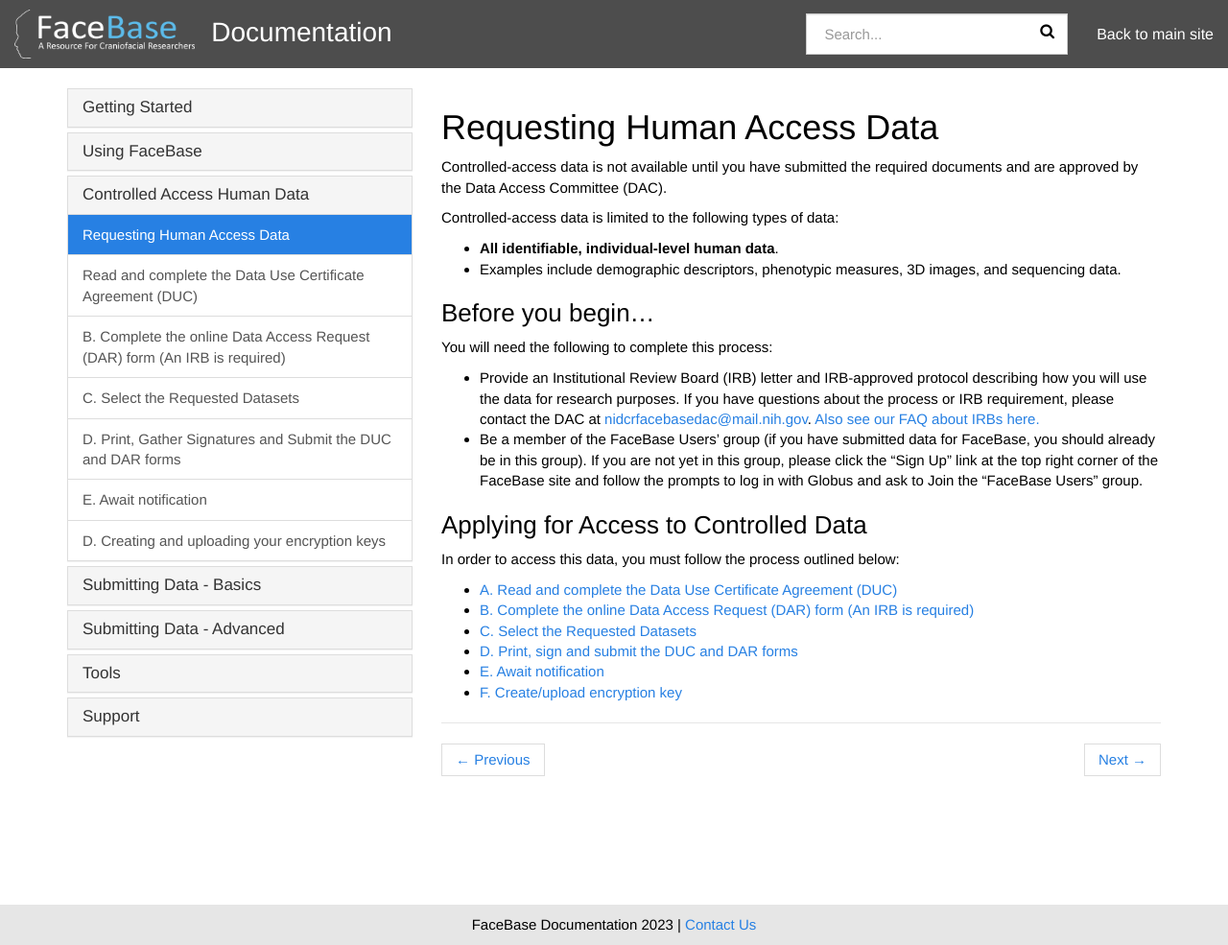
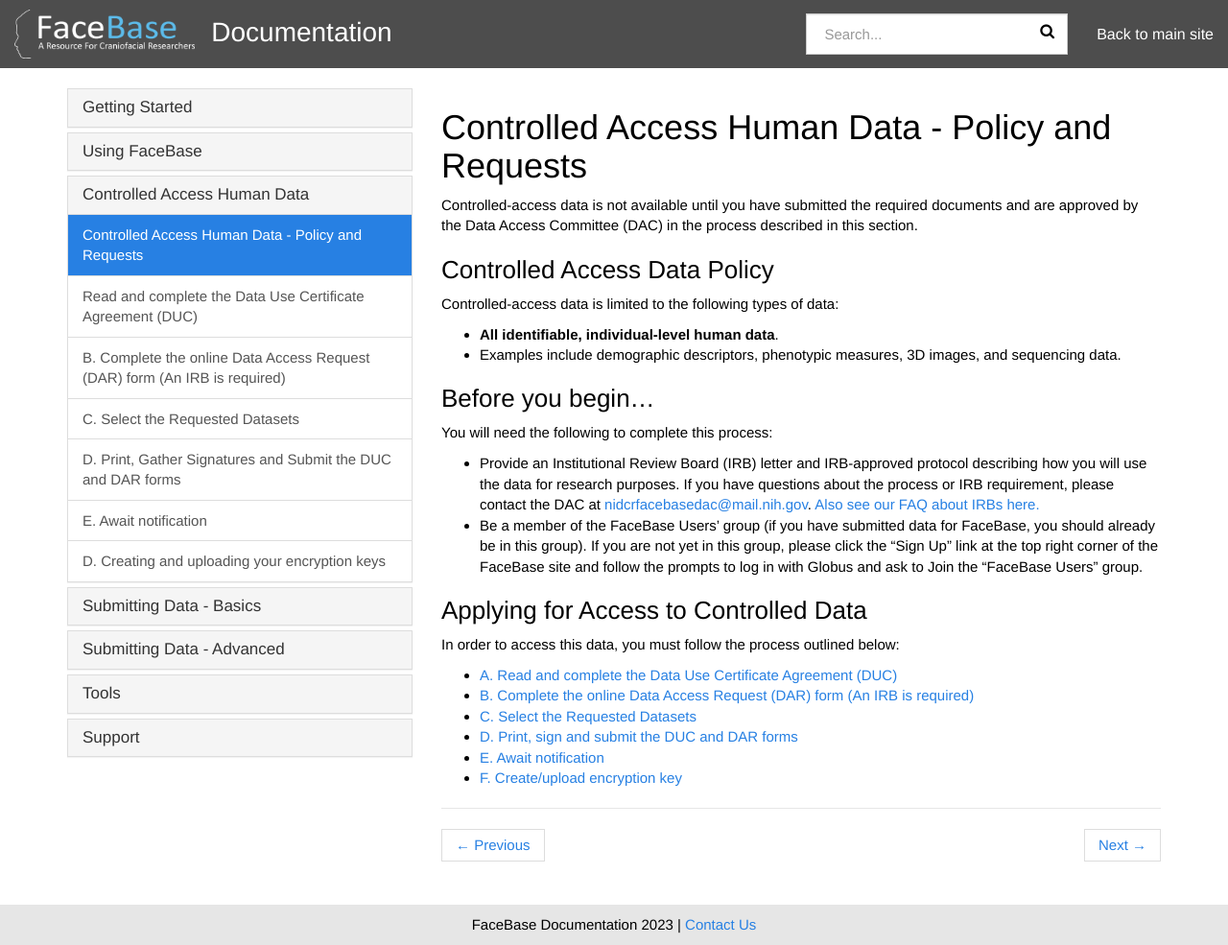
Before and after one commit to informatics-isi-edu/facebase-docs, a Jekyll site: the page built from docs/_docs/human-data/human-data.md, in a window 1280 px wide and 985 px high. Shown: the whole window at 96% size. Built offline with Jekyll 4.4.1, drawn with Linux system fonts in a browser that asks for light colours.

Commit message:
copyediting

```diff
--- a/docs/_docs/using/human-data.md
+++ b/docs/_docs/human-data/human-data.md
@@ -1,9 +1,11 @@
 ---
-title: Requesting Human Access Data
+title: Controlled Access Human Data - Policy and Requests
 permalink: /docs/human-data/
 ---
 
-Controlled-access data is not available until you have submitted the required documents and are approved by the Data Access Committee (DAC).
+Controlled-access data is not available until you have submitted the required documents and are approved by the Data Access Committee (DAC) in the process described in this section.
+
+### Controlled Access Data Policy
 
 Controlled-access data is limited to the following types of data:
 
```
